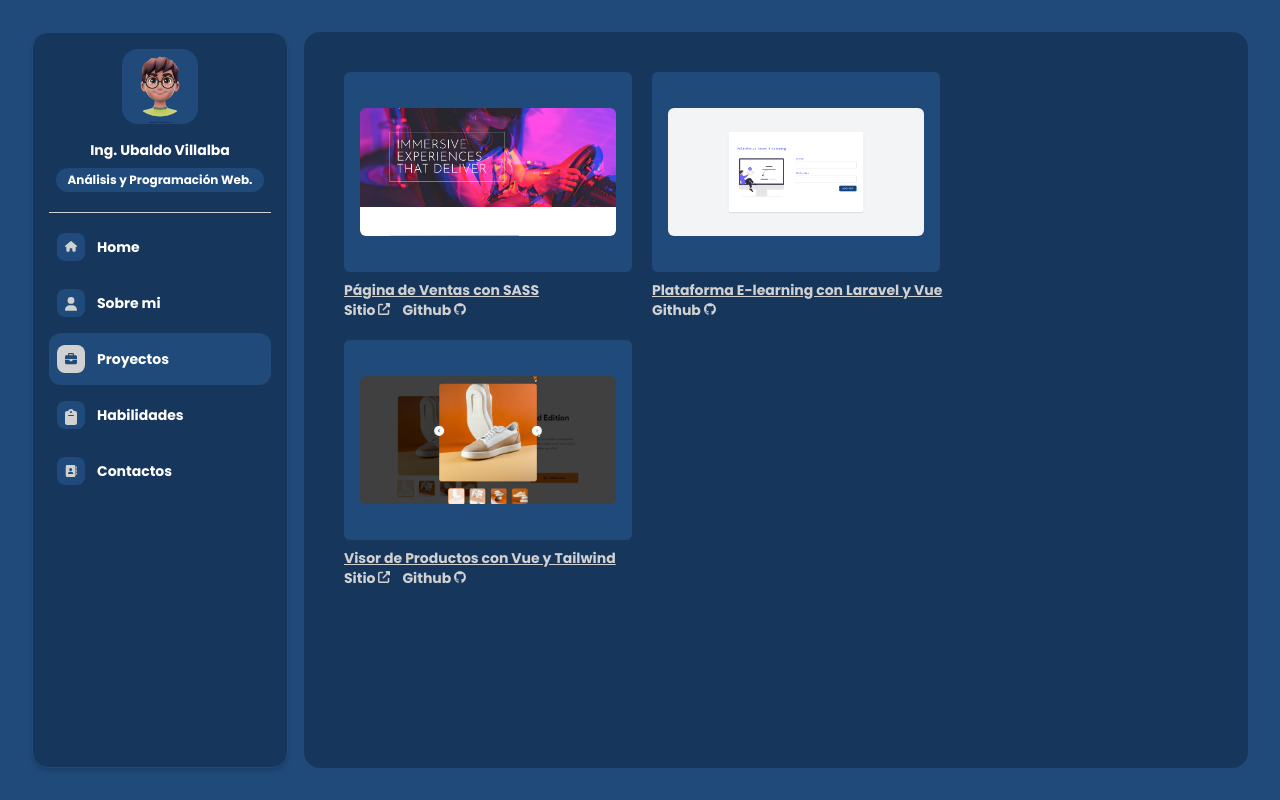
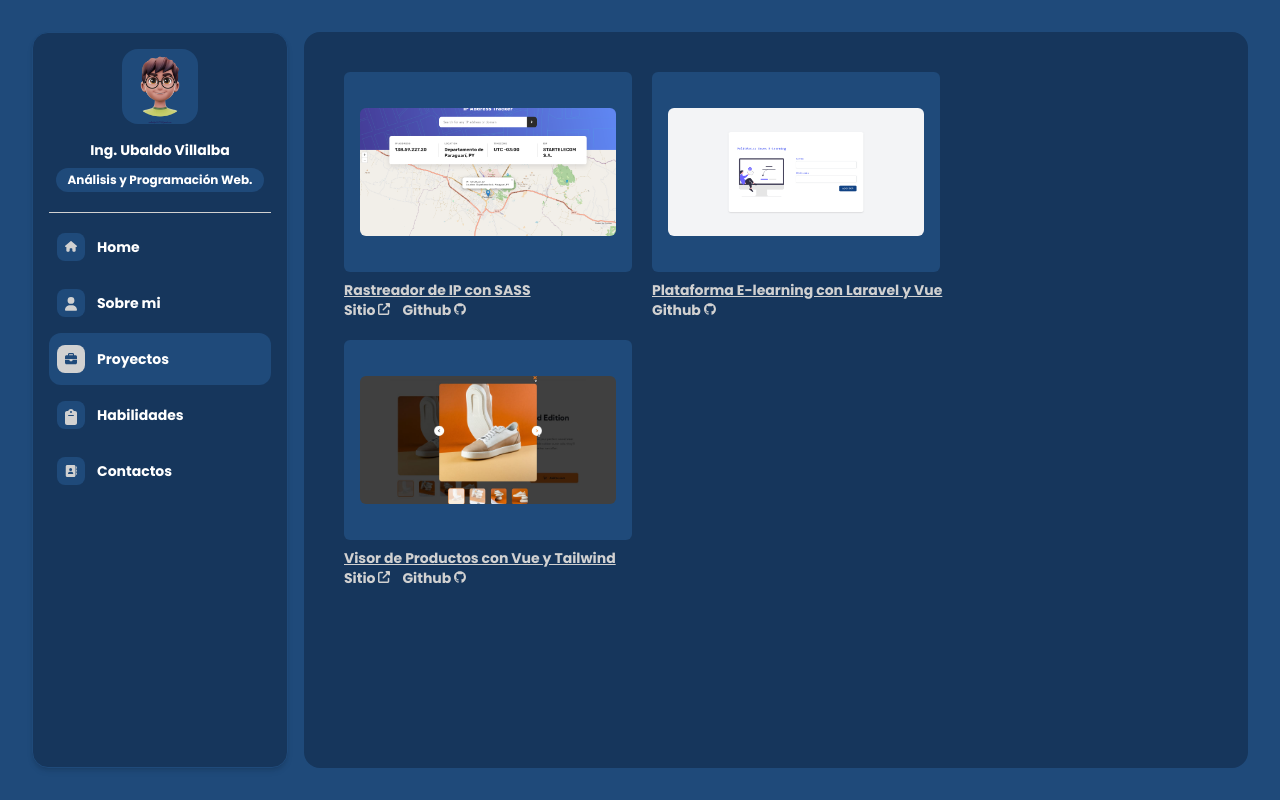
Before and after one commit to uvdevelop26/portfolio-project, a Vue app: page /projects in a window 1280 px wide. Built offline with nearby package versions, Linux system fonts and the light colour scheme.

Commit message:
changing portfolio project

```diff
--- a/src/App.vue
+++ b/src/App.vue
@@ -4,8 +4,7 @@ import SiteNavigation from "./components/SiteNavigation.vue";
 </script>
 <template>
   <main
-    class="p-4 bg-primary w-screen font-sans h-screen flex flex-col overflow-y-auto gap-4 md:py-4 md:px-8 lg:flex-row lg:py-8"
-  >
+    class="p-4 bg-primary w-screen font-sans h-screen flex flex-col overflow-y-auto gap-4 md:py-4 md:px-8 lg:flex-row lg:py-8">
     <SiteNavigation />
 
     <!-- Inject the compoents that we call -->
--- a/src/data/projects.js
+++ b/src/data/projects.js
@@ -3,10 +3,10 @@ import { reactive } from "vue";
 const projects = reactive([
     {
         id: 1,
-        name: "Página de Ventas con SASS",
-        image: "/images/loopstudio-desktop.png",
-        github: "https://github.com/uvdevelop26/loopstudios-landing-page",
-        live: "https://uvdevelop26.github.io/loopstudios-landing-page/",
+        name: "Rastreador de IP con SASS",
+        image: "/images/ip-address-tracker.png",
+        github: "https://github.com/uvdevelop26/ip-address-tracker-master",
+        live: "https://uvdevelop26.github.io/ip-address-tracker-master/",
     },
     {
         id: 2,
```
Also changed, not shown: public/images/ip-address-tracker.png (added).
